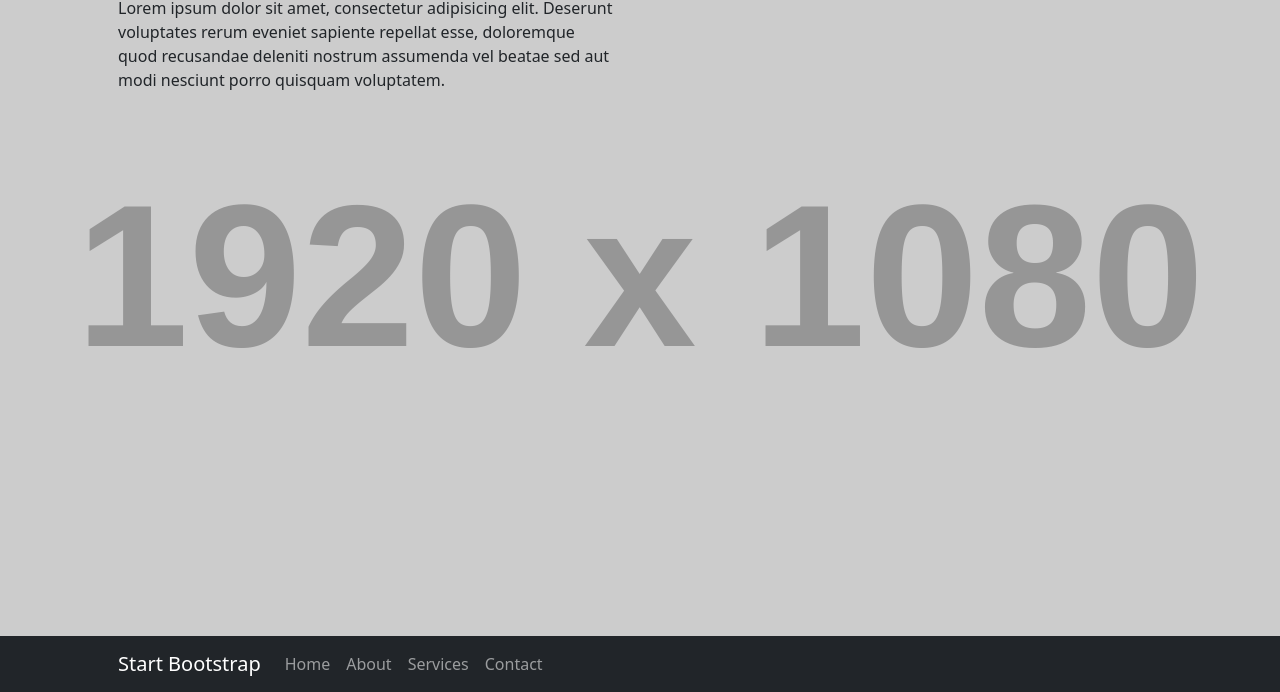
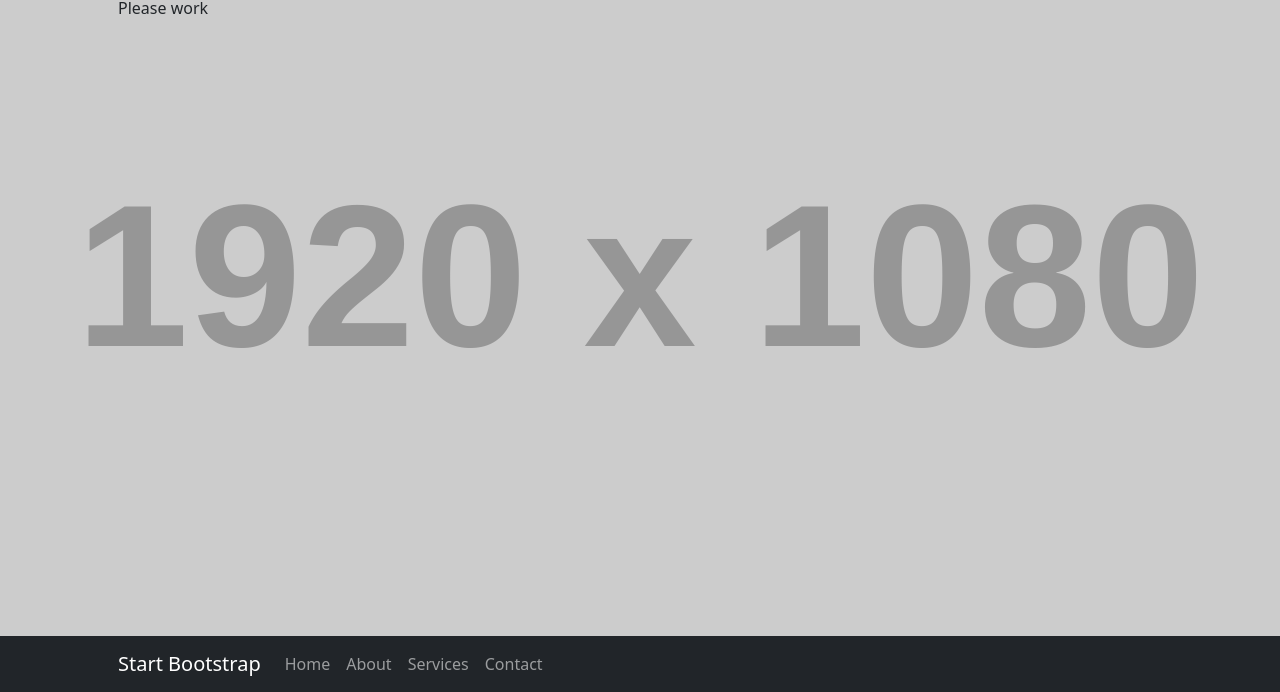
Before and after one commit to shhall89/shhall89.github.io, a plain HTML site: page index.html in a window 1280 px wide. Shown: the part 108-800 px from the top of the page. Drawn offline with nearby package versions, Linux system fonts and the light colour scheme; placeholder pictures from the web are drawn by us.

Commit message:
Test pt. 3 (pls work)

```diff
--- a/index.html
+++ b/index.html
@@ -33,7 +33,7 @@
                 <div class="row gx-4 gx-lg-5">
                     <div class="col-lg-6">
                         <h1 class="mt-5">Test</h1>
-                        <p>Lorem ipsum dolor sit amet, consectetur adipisicing elit. Deserunt voluptates rerum eveniet sapiente repellat esse, doloremque quod recusandae deleniti nostrum assumenda vel beatae sed aut modi nesciunt porro quisquam voluptatem.</p>
+                        <p>Please work</p>
                     </div>
                 </div>
             </div>
```
